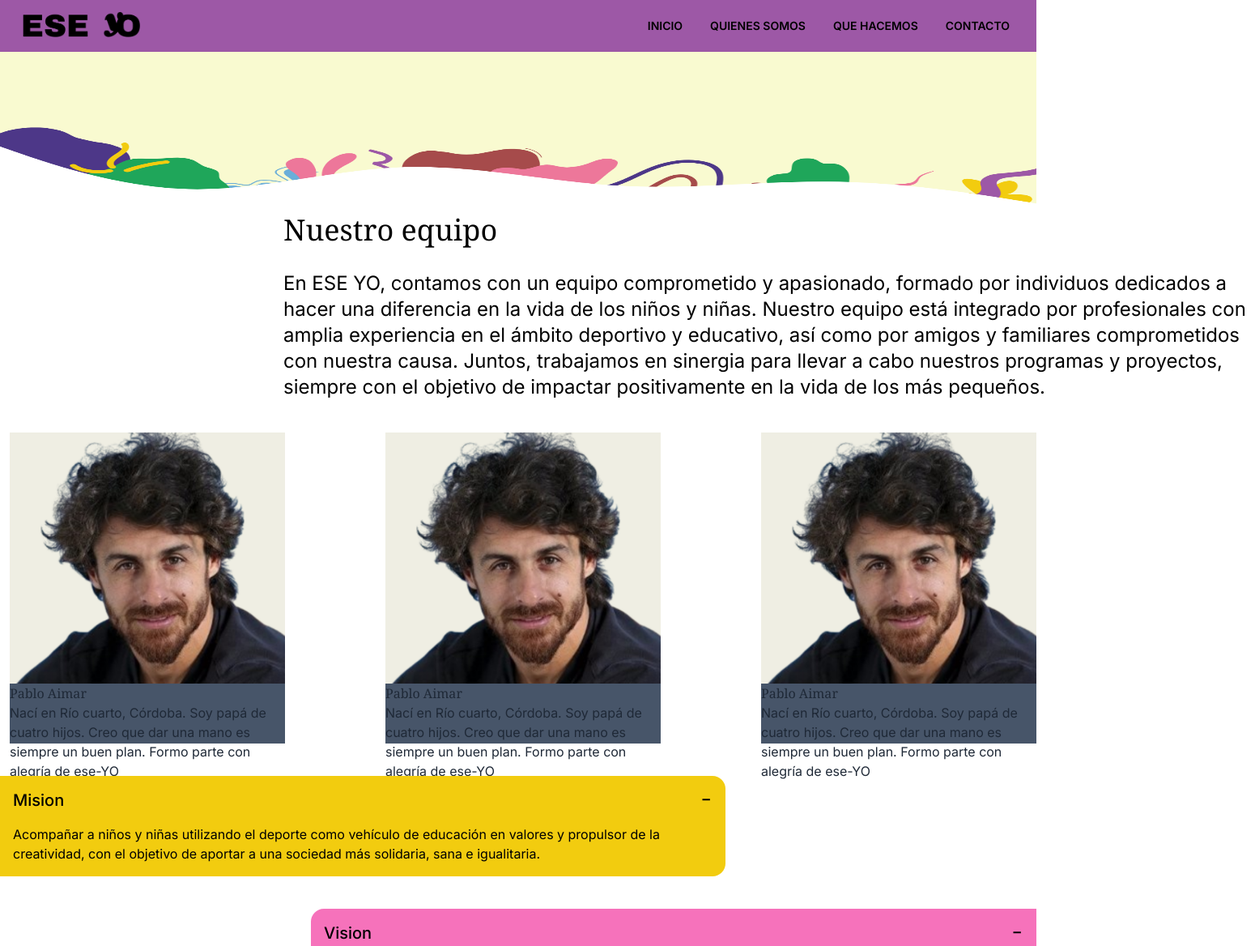
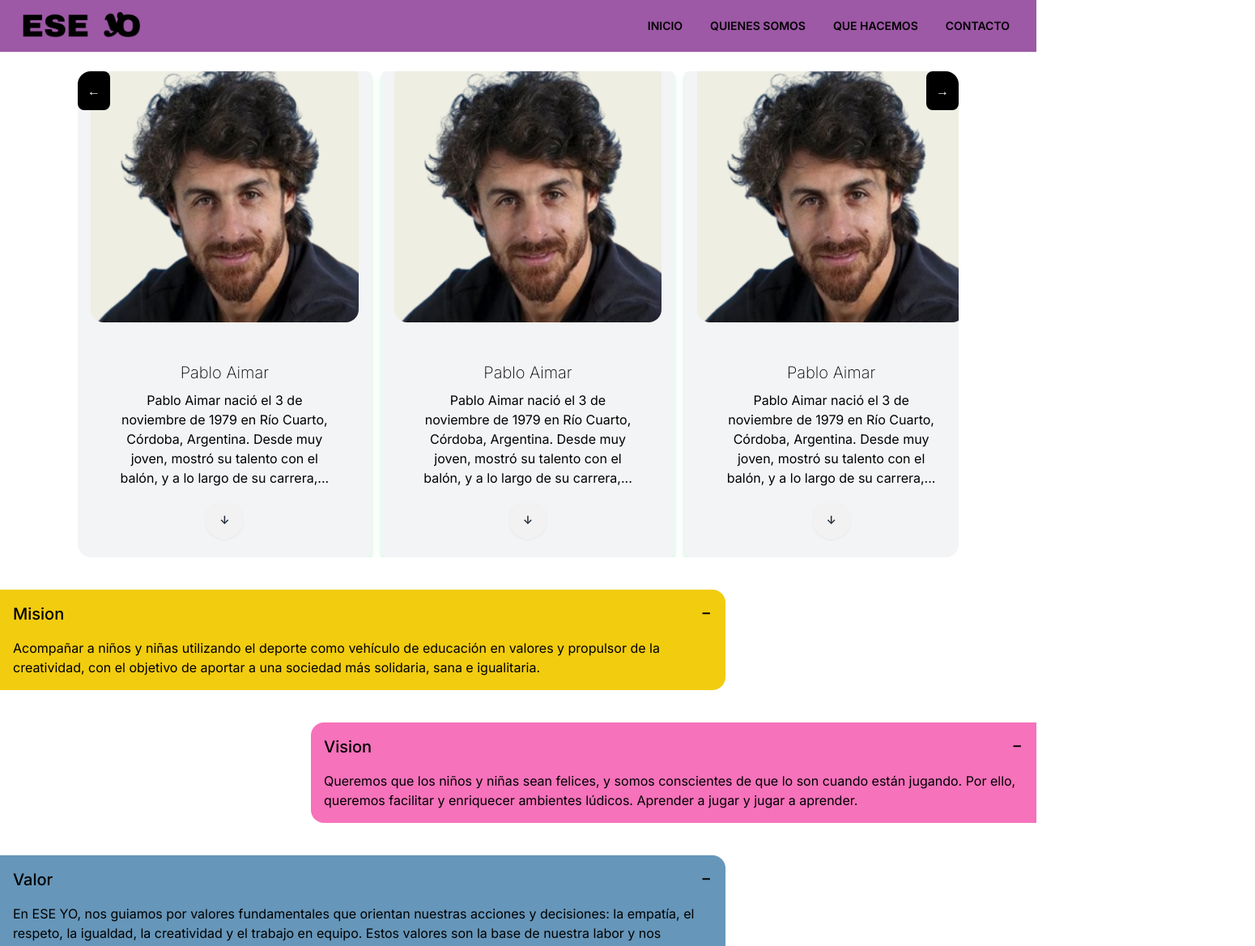
Before and after one commit to AyelenPorqueres/Ese-Yo-Front, a Next.js app in the folder front/: page /quienesSomos in a window 1280 px wide. Shown: the top 1168 px of the page at 81% size, 1550 px wide, since content can reach past the window. Built offline with nearby package versions, Linux system fonts and the light colour scheme.

Commit message:
cardsEquipo

```diff
--- a/front/src/app/components/cardsEquipo/cardsEquipo.tsx
+++ b/front/src/app/components/cardsEquipo/cardsEquipo.tsx
@@ -1,35 +1,56 @@
-'use client'
-import React from "react";
-import "@/app/components/cardsEquipo/cardsEquipo.css"
+"use client";
+import React, { useState } from "react";
+import "@/app/components/cardsEquipo/cardsEquipo.css";
 
 export function CardsEquipo() {
+    const mock: { imagen: string; nombre: string; biografia: string} [] = Array(11).fill({
+        imagen: "./images/aimar.png",
+        nombre: "Pablo Aimar",
+        biografia: "Pablo Aimar nació el 3 de noviembre de 1979 en Río Cuarto, Córdoba, Argentina. Desde muy joven, mostró su talento con el balón, y a lo largo de su carrera, se destacó como uno de los futbolistas más talentosos y técnicos de su generación. Aimar comenzó su carrera en las inferiores de River Plate, donde rápidamente ascendió al primer equipo, mostrando un gran control del balón, visión de juego y una capacidad excepcional para asistir a sus compañeros.Su paso por el fútbol europeo lo llevó a equipos de renombre como Valencia en España, donde dejó una huella imborrable, contribuyendo al éxito del club en la Liga española y en competiciones internacionales. Aimar también jugó en el Real Zaragoza y, más tarde, en el Benfica en Portugal, donde continuó mostrando su magia con el balón.Además de su destacada carrera en clubes, Aimar fue una pieza clave en la selección argentina, participando en varias ediciones de la Copa del Mundo y la Copa América."
+    });
+
+    const [currentIndex, setCurrentIndex] = useState(0);
+    const [textoExpandido, setTextoExpandido] = useState<number | null>(null);
+
+    const desplazarDerecha = () => {
+        if (currentIndex < mock.length - 3) {
+            setCurrentIndex(currentIndex + 1);
+        }
+    };
+
+    const desplazarIzquierda = () => {
+        if (currentIndex > 0) {
+            setCurrentIndex(currentIndex - 1);
+        }
+    };
+
+    const expandirDesc = (index: number) => {
+        setTextoExpandido(textoExpandido === index ? null : index);
+    };
+
     return (
         <>
-        <img className="nuestroEquipo min-w-full h-[200px]" src="./images/banner.png" alt="Nuestro Equipo"></img>
-   <h1 className="titulo w-72 h-[70px] text-4xl justify-center ml-[350px] font-serif text-black">Nuestro equipo</h1>
-   <p className="w-[1200px] h-[200px] text-2xl justify-center ml-[350px] text-black">En ESE YO, contamos con un equipo comprometido y apasionado, formado por individuos dedicados a hacer una diferencia en la vida de los niños y niñas. Nuestro equipo está integrado por profesionales con amplia experiencia en el ámbito deportivo y educativo, así como por amigos y familiares comprometidos con nuestra causa. Juntos, trabajamos en sinergia para llevar a cabo nuestros programas y proyectos, siempre con el objetivo de impactar positivamente en la vida de los más pequeños.</p>
-
-
-
-        <div className="flex flex-row justify-center gap-28">
-        <div className="bg-slate-600 h-96 w-96 ml-3">
-            <img className="" src="./images/aimar.png" alt="Imagen de miembro del equipo"></img>
-            <h1 className="font-serif">Pablo Aimar</h1>
-            <p className="">Nací en Río cuarto, Córdoba. Soy papá de cuatro hijos. Creo que dar una mano es siempre un buen plan. Formo parte con alegría de ese-YO</p>
-
-        </div>
-        <div className="bg-slate-600 h-96 w-96 ml-3">
-            <img className="" src="./images/aimar.png" alt="Imagen de miembro del equipo"></img>
-            <h1 className="font-serif">Pablo Aimar</h1>
-            <p className="">Nací en Río cuarto, Córdoba. Soy papá de cuatro hijos. Creo que dar una mano es siempre un buen plan. Formo parte con alegría de ese-YO</p>
-
-        </div>        <div className="bg-slate-600 h-96 w-96 ml-3">
-            <img className="" src="./images/aimar.png" alt="Imagen de miembro del equipo"></img>
-            <h1 className="font-serif">Pablo Aimar</h1>
-            <p className="">Nací en Río cuarto, Córdoba. Soy papá de cuatro hijos. Creo que dar una mano es siempre un buen plan. Formo parte con alegría de ese-YO</p>
-
-        </div>
-        </div>
+        <br></br>
+            <div className="carousel rounded-box w-[85vw] relative mx-auto flex justify-center">
+                <div className="flex w-full gap-3 transition-transform" style={{ transform: `translateX(-${currentIndex * 34.2333}%)` }}>
+                    {mock.map((item, index) => (
+                        <div
+                            key={index}
+                            className="flex-none w-4/12 bg-gray-100 shadow-md shadow-green-200 flex flex-col items-center justify-center p-4 rounded-md" style={{ height: textoExpandido === index ? 'auto' : '600px' }}>
+                            <figure className="mb-4">
+                                <img className="w-96 h-80 rounded-2xl" src={item.imagen} alt="Miembro del equipo" />
+                            </figure>
+                            <div className="card-body flex flex-col items-center text-center">
+                                <h2 className="card-title text-xl text-black font-extralight">{item.nombre}</h2>
+                                <p className="text-black"> {textoExpandido === index ? item.biografia : `${item.biografia.slice(0, 155)}...`}</p>
+                                <button onClick={() => expandirDesc(index)} className="btn btn-circle mt-2">{textoExpandido === index ? '↑' : '↓'}</button>
+                            </div>
+                        </div>
+                    ))}
+                </div>
+                <button onClick={desplazarIzquierda} className="absolute left-0 bg-black text-white p-3 rounded-btn">&#8592; </button>
+                <button onClick={desplazarDerecha} className="absolute right-0 bg-black text-white p-3 rounded-btn"> &#8594; </button>
+            </div>
         </>
-    )
+    );
 }
```
